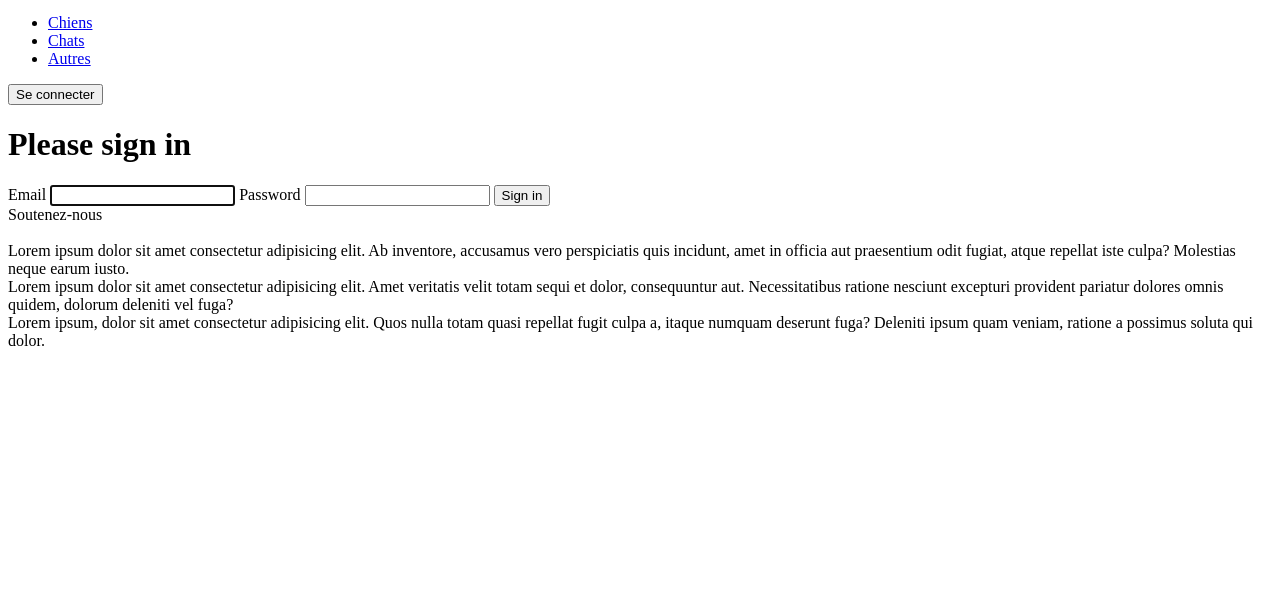
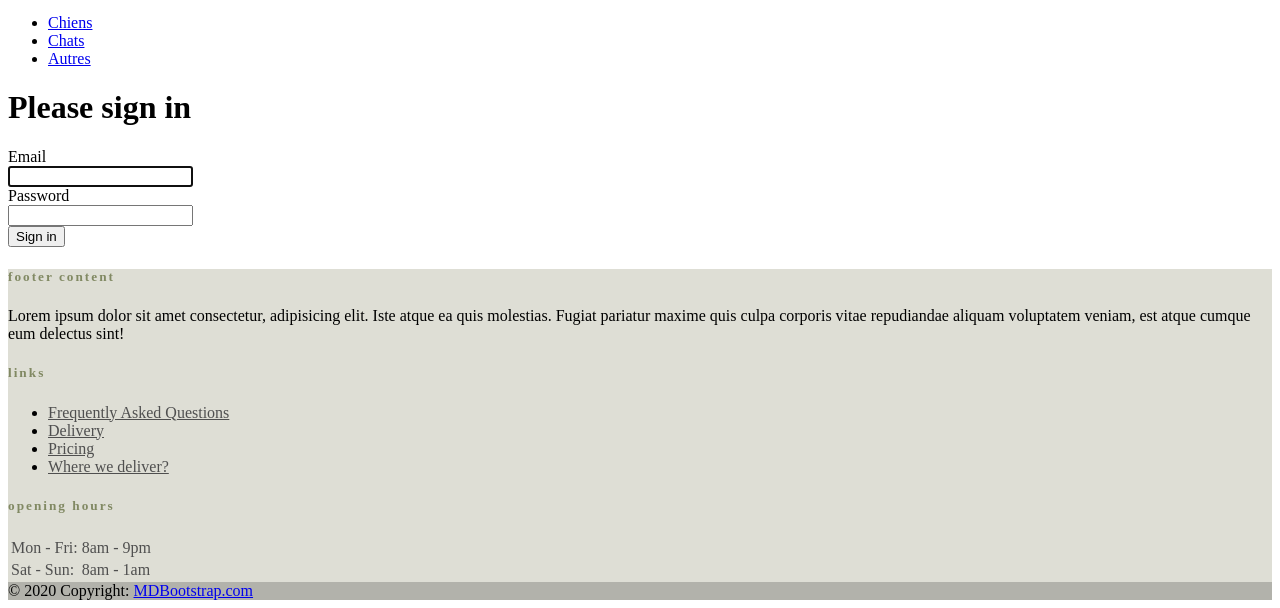
Before and after one commit to Subneed17/Checkpoitn-4, a Symfony app: template templates/security/login.html.twig in a window 1280 px wide. Shown: the part 335-943 px from the top of the page. Before the commit the page ends 681 px from the top, so only its background shows below. Run offline with Twig, Linux system fonts and the light colour scheme; the template is opened without the code that fills it, so the values that code supplies are empty; some libraries are stand-ins or nearby versions.

Commit message:
front-end home/sign

```diff
--- a/assets/styles/navbar.scss
+++ b/assets/styles/navbar.scss
@@ -1,7 +1,5 @@
 .navbar.navbar-expand-lg.navbar-light {
-    background: #c5983a94;
-    padding-bottom: 0;
-    padding-top: 0;
+    background: #ffc13fc7;
 }
 .logo-site-web {
     min-width: 40%;
--- a/src/Form/MessageType.php
+++ b/src/Form/MessageType.php
@@ -16,7 +16,6 @@ class MessageType extends AbstractType
             ->add('lastname')
             ->add('email')
             ->add('description')
-            ->add('animaux')
         ;
     }
 
--- a/templates/dog/index.html.twig
+++ b/templates/dog/index.html.twig
@@ -49,8 +49,6 @@
 	{{ form_widget(form.email) }}
 	{{ form_label(form.description) }}
 	{{ form_widget(form.description) }}
-	{{ form_label(form.animaux) }}
-	{{ form_widget(form.animaux) }}
 	<button type="submit">Enregistrer</button>
 	{{ form_end(form) }}
 
--- a/templates/footer.html.twig
+++ b/templates/footer.html.twig
@@ -1,4 +1,4 @@
-
+{#
 <div class="card text-center">
   <div class="card-header">
     Soutenez-nous
@@ -7,89 +7,67 @@
   <div class="col-sm3">Lorem ipsum dolor sit amet consectetur adipisicing elit. Ab inventore, accusamus vero perspiciatis quis incidunt, amet in officia aut praesentium odit fugiat, atque repellat iste culpa? Molestias neque earum iusto.</div>
   <div class="col-sm3">Lorem ipsum dolor sit amet consectetur adipisicing elit. Amet veritatis velit totam sequi et dolor, consequuntur aut. Necessitatibus ratione nesciunt excepturi provident pariatur dolores omnis quidem, dolorum deleniti vel fuga?</div>
   <div class="col-sm3">Lorem ipsum, dolor sit amet consectetur adipisicing elit. Quos nulla totam quasi repellat fugit culpa a, itaque numquam deserunt fuga? Deleniti ipsum quam veniam, ratione a possimus soluta qui dolor.</div>
-</div>
-{# <footer class="page-footer font-small blue-grey lighten-5">
+</div>  #}
+{# <footer>
+		<div class="ok">
+			<div class="div-banniere">
+				<img class="w-100" src="{{ asset('build/images/Accredited.jpg') }}" alt="">
+			</div>
+		</div>
+</footer> #}
+<!-- Remove the container if you want to extend the Footer to full width. -->
 
-      <div class="row mt-3 dark-grey-text">
-        <div class="col-3">
-          <div class="logo1">
-              <img class="open-degust-footer" src="{{ asset('build/images/logo-footer-2.png') }}">
-          </div>
-          <hr class="teal accent-3 mb-4 mt-0 d-inline-block mx-auto" style="width: 60px;">
-          <p>suivez-nous</p>
-          <ul class="list-unstyled list-inline text-left">
-            <li class="list-inline-item">
-              <a class="btn-floating btn-fb mx-1" target="_blank" href="https://www.facebook.com/">
-                <i class="fab fa-facebook-f"> </i>
-              </a>
+
+    <footer style="background-color: #deded5;">
+    <div class="container p-4">
+      <div class="row">
+        <div class="col-lg-6 col-md-12 mb-4">
+          <h5 class="mb-3" style="letter-spacing: 2px; color: #818963;">footer content</h5>
+          <p>
+            Lorem ipsum dolor sit amet consectetur, adipisicing elit. Iste atque ea quis
+            molestias. Fugiat pariatur maxime quis culpa corporis vitae repudiandae aliquam
+            voluptatem veniam, est atque cumque eum delectus sint!
+          </p>
+        </div>
+        <div class="col-lg-3 col-md-6 mb-4">
+          <h5 class="mb-3" style="letter-spacing: 2px; color: #818963;">links</h5>
+          <ul class="list-unstyled mb-0">
+            <li class="mb-1">
+              <a href="#!" style="color: #4f4f4f;">Frequently Asked Questions</a>
             </li>
-            <li class="list-inline-item">
-              <a class="btn-floating btn-tw mx-1" target="_blank" href="https://www.instagram.com/">
-                <i class="fab fa-instagram"> </i>
-              </a>
+            <li class="mb-1">
+              <a href="#!" style="color: #4f4f4f;">Delivery</a>
             </li>
-            <li class="list-inline-item">
-              <a class="btn-floating btn-gplus mx-1" target="_blank" href="https://twitter.com/">
-                <i class="fab fa-twitter"> </i>
-              </a>
+            <li class="mb-1">
+              <a href="#!" style="color: #4f4f4f;">Pricing</a>
             </li>
-            <li class="list-inline-item">
-              <a class="btn-floating btn-li mx-1" target="_blank" href="https://www.linkedin.com/">
-                <i class="fab fa-linkedin-in"> </i>
-              </a>
-            </li>
-            <li class="list-inline-item">
-              <a class="btn-floating btn-dribbble mx-1" target="_blank" href="https://www.pinterest.fr/">
-      <i class="fab fa-pinterest-p"></i>
-              </a>
+            <li>
+              <a href="#!" style="color: #4f4f4f;">Where we deliver?</a>
             </li>
           </ul>
         </div>
-        <div class="col-3">
-          <h6 class="text-uppercase font-weight-bold">Open Degust</h6>
-          <hr class="teal accent-3 mb-4 mt-0 d-inline-block mx-auto" style="width: 60px;">
-          <p style="margin-bottom:0.5rem">
-            <a class="dark-grey-text" href="#!" style="text-decoration:none">A PROPOS DE NOUS</a>
-          </p>
-          <p style="margin-bottom:0.5rem">
-            <a class="dark-grey-text" href="#!" style="text-decoration:none">UNE START-UP SOLIDAIRE</a>
-          </p>
-          <p style="margin-bottom:0.5rem">
-            <a class="dark-grey-text" href="#!" style="text-decoration:none">VOUS ETES PROFESSIONNEL ?</a>
-          </p>
-          <p style="margin-bottom:0.5rem">
-            <a class="dark-grey-text" href="#!" style="text-decoration:none">DECOUVREZ NOS PARTENAIRES</a>
-          </p>
-          <p style="margin-bottom:0.5rem">
-            <a class="dark-grey-text" href="#!" style="text-decoration:none">BLOG</a>
-          </p>
-          <p style="margin-bottom:0.5rem">
-            <a class="dark-grey-text" href="#!" style="text-decoration:none">CONTACT</a>
-          </p>
-        </div>
-
-        <div class="col-3">
-          <h6 class="text-uppercase font-weight-bold">Services</h6>
-          <hr class="teal accent-3 mb-4 mt-0 d-inline-block mx-auto" style="width: 60px;">
-          <p style="margin-bottom:0.5rem">
-            <a class="dark-grey-text" href="#!" style="text-decoration:none">CONDITIONS D'UTILISATION</a>
-          </p>
-          <p style="margin-bottom:0.5rem">
-            <a class="dark-grey-text" href="#!" style="text-decoration:none">FAQ</a>
-          </p>
-          <p style="margin-bottom:0.5rem">
-            <a class="dark-grey-text" href="#!" style="text-decoration:none">RGPD</a>
-          </p>
-          <p style="margin-bottom:0.5rem">
-            <a class="dark-grey-text" href="#!" style="text-decoration:none">PLAN DU SITE</a>
-          </p>
+        <div class="col-lg-3 col-md-6 mb-4">
+          <h5 class="mb-1" style="letter-spacing: 2px; color: #818963;">opening hours</h5>
+          <table class="table" style="color: #4f4f4f; border-color: #666;">
+            <tbody>
+              <tr>
+                <td>Mon - Fri:</td>
+                <td>8am - 9pm</td>
+              </tr>
+              <tr>
+                <td>Sat - Sun:</td>
+                <td>8am - 1am</td>
+              </tr>
+            </tbody>
+          </table>
         </div>
       </div>
     </div>
+    <div class="text-center p-3" style="background-color: rgba(0, 0, 0, 0.2);">
+      © 2020 Copyright:
+      <a class="text-dark" href="https://mdbootstrap.com/">MDBootstrap.com</a>
+    </div>
+    <!-- Copyright -->
+  </footer>
 
-    <div class="trait-footer text-center">
-    <p>@copyright by Spa</p>
-    </div>
-
-
-  </footer> #}
+<!-- End of .container -->
--- a/templates/navbar.html.twig
+++ b/templates/navbar.html.twig
@@ -1,7 +1,8 @@
 <nav class="navbar navbar-expand-lg navbar-light">
 	<div class="container-fluid">
-		<div class="logo-site-web">
-			<img class="logo-spa-saintes" src="{{ asset('build/images/logo_small.png') }}" alt="">
+		<div class="logo-site-web" >
+			<a href="{{ path("home") }}">
+			<img class="logo-spa-saintes"  src="{{ asset('build/images/logo_small.png') }}" alt=""></a>
 		</div>
 		<div class="nav-dropdown-account d-flex">
 			<div class="dropdown mr-4">
@@ -19,8 +20,6 @@
 						<a class="dropdown-item" href="/../autres/index.html.twig">Autres</a>
 					</li>
 				</ul>
-			</div>
-            <button class="button-account">Se connecter</button>
 		</div>
 	</div>
 </nav>
--- a/templates/security/login.html.twig
+++ b/templates/security/login.html.twig
@@ -1,6 +1,7 @@
 {% extends 'base.html.twig' %}
 
-{% block title %}Log in!{% endblock %}
+{% block title %}Log in!
+{% endblock %}
 
 {% block body %}
 	<form method="post">
@@ -9,34 +10,34 @@
 		{% endif %}
 
 		{% if app.user %}
-        <div class="mb-3">
-            You are logged in as {{ app.user.username }}, <a href="{{ path('app_logout') }}">Logout</a>
+			<div class="container text-center pt-3">
+				<div class="p-2 pt-3 m-auto connected-message">
+					<p>Vous êtes connectés avec l'adresse mail
+						{{ app.user.username }}, souhaitez-vous être
+						<a href="{{ path('app_logout') }}">
+							déconnecté
+						</a>?</p>
+					<p>Vous serez alors redirigé vers la page d'accueil</p>
+				</div>
 			</div>
 		{% endif %}
 
+		<div class="container">
+			<div class="connexion-page">
 				<h1 class="h3 mb-3 font-weight-normal">Please sign in</h1>
-    <label for="inputEmail">Email</label>
-    <input type="email" value="{{ last_username }}" name="email" id="inputEmail" class="form-control" autocomplete="email" required autofocus>
-    <label for="inputPassword">Password</label>
-    <input type="password" name="password" id="inputPassword" class="form-control" autocomplete="current-password" required>
+				<label for="inputEmail">Email</label><br>
+				<input class="email-login" type="email" value="{{ last_username }}" name="email" id="inputEmail" class="form-control" autocomplete="email" required autofocus><br>
+				<label for="inputPassword">Password</label><br>
+				<input class="password-login" type="password" name="password" id="inputPassword" class="form-control" autocomplete="current-password" required>
 
-    <input type="hidden" name="_csrf_token"
-           value="{{ csrf_token('authenticate') }}"
-    >
+				<input type="hidden" name="_csrf_token" value="{{ csrf_token('authenticate') }}"><br>
 
-    {#
-        Uncomment this section and add a remember_me option below your firewall to activate remember me functionality.
-        See https://symfony.com/doc/current/security/remember_me.html
-
-        <div class="checkbox mb-3">
-            <label>
-                <input type="checkbox" name="_remember_me"> Remember me
-            </label>
-        </div>
-    #}
-
-    <button class="btn btn-lg btn-primary" type="submit">
+				<div class="w-75 text-end pt-3 bouton-sign-in">
+					<button class="btn" type="submit">
 						Sign in
 					</button>
+				</div>
+			</div>
+		</div>
 	</form>
 {% endblock %}
```
Also changed, not shown: assets/styles/app.scss (+8 -4 lines), assets/styles/home.scss (+59 -9 lines), assets/styles/login.scss (added, +46 -0 lines), assets/styles/register.scss (added, +19 -0 lines), migrations/Version20210721165537.php (added, +31 -0 lines), src/Controller/MessageController.php (+13 -3 lines), src/Entity/Category.php (+15 -50 lines), templates/home/index.html.twig (+21 -20 lines), templates/message/index.html.twig (+14 -14 lines), templates/registration/register.html.twig (+13 -7 lines). Lines whose indentation alone changed are shown as unchanged.
